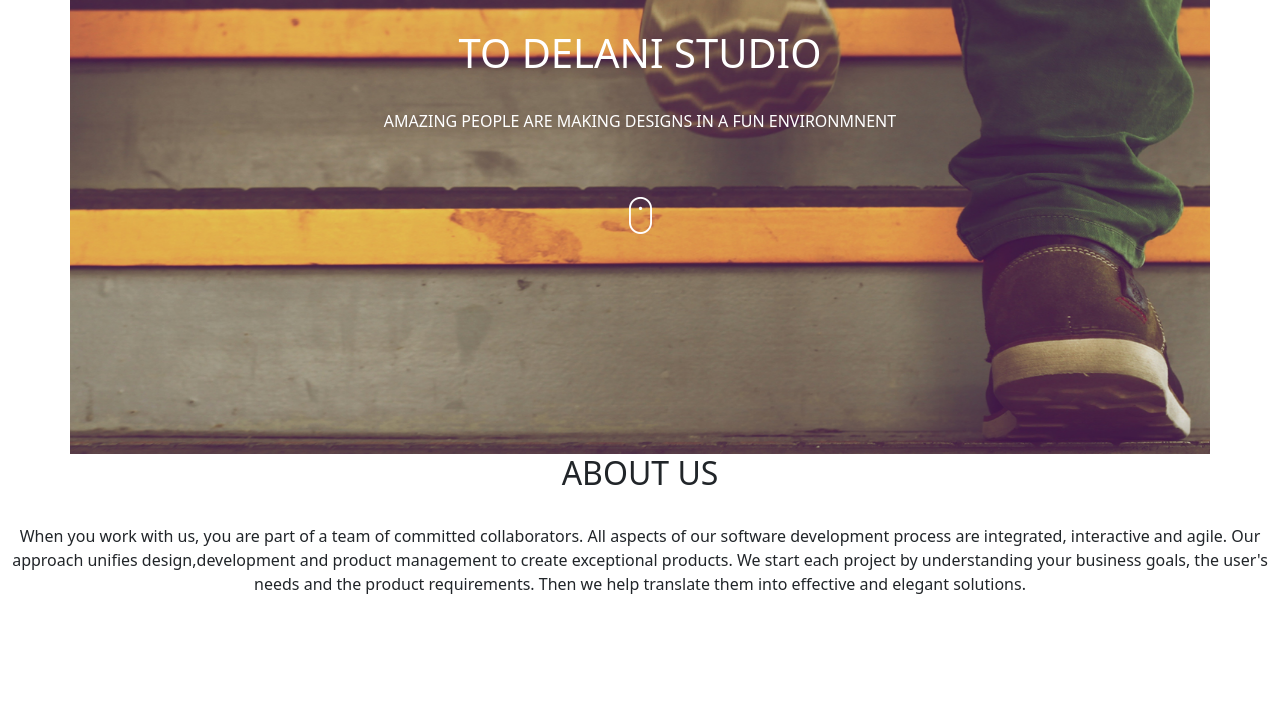
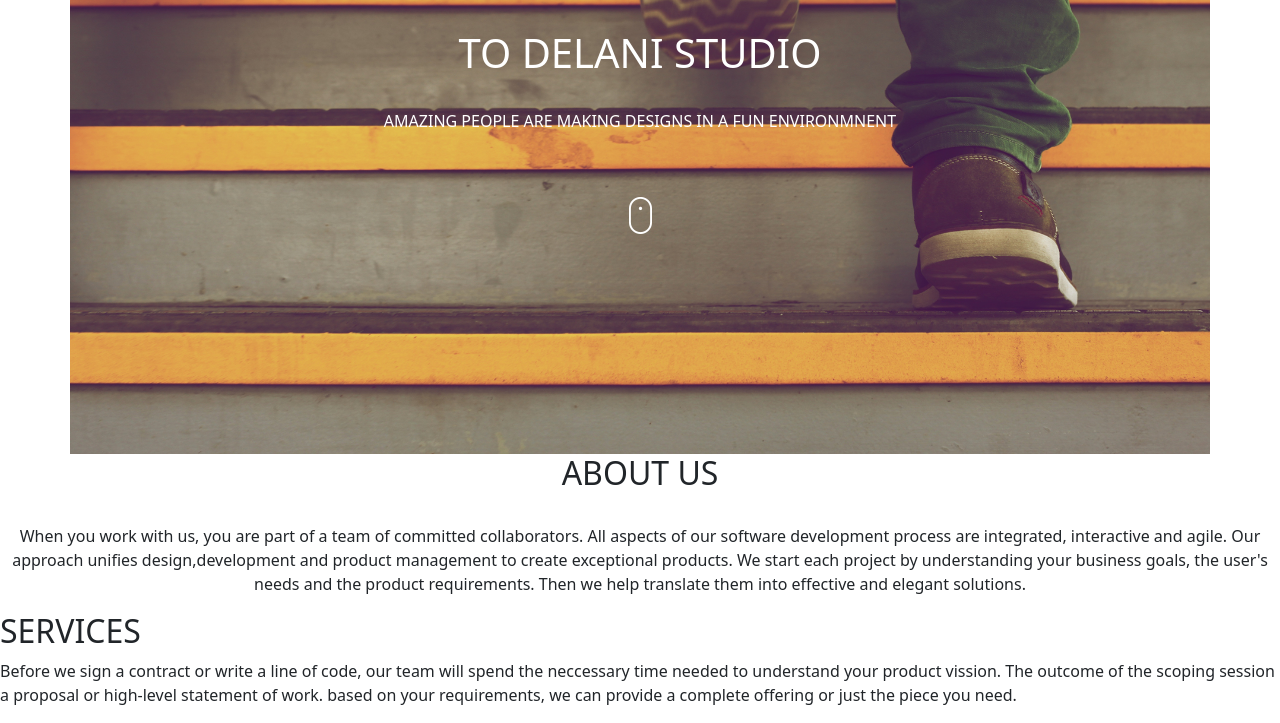
Before and after one commit to Sylvia-Chepkoech/Delani-Studio, a plain HTML site: page index.html in a window 1280 px wide. Shown: the part 171-894 px from the top of the page. Before the commit the page ends 800 px from the top, so only its background shows below. Drawn offline with Linux system fonts and the light colour scheme.

Commit message:
add services info

```diff
--- a/index.html
+++ b/index.html
@@ -50,6 +50,10 @@
   <!--services-->
   <div class="row">
     <div class="col-md-12">
+      <div class="services">
+        <h2>SERVICES</h2>
+        <p>Before we sign a contract or write a line of code, our team will spend the neccessary time needed to understand your product vission. The outcome of the scoping session a proposal or high-level statement of work. based on your requirements, we can provide a complete offering or just the piece you need.</p>
+      </div>
 
     </div>
   </div>
```
